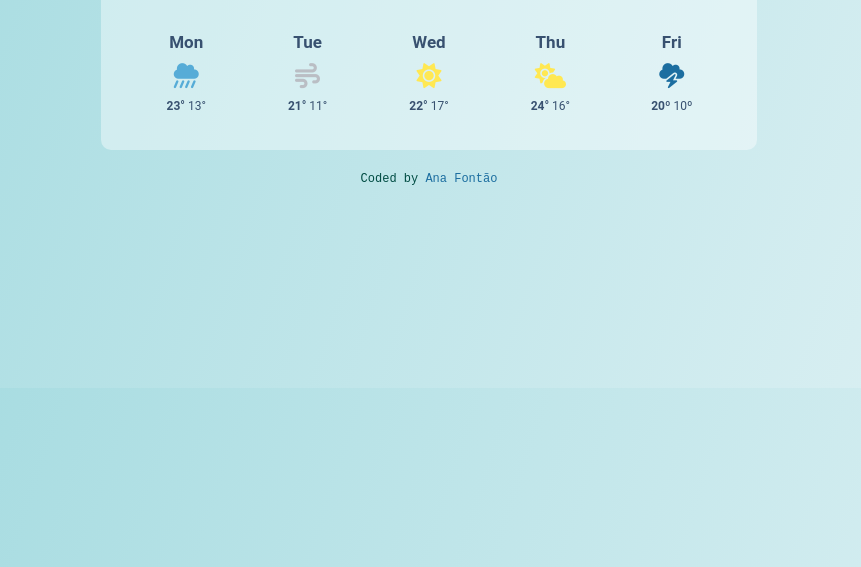
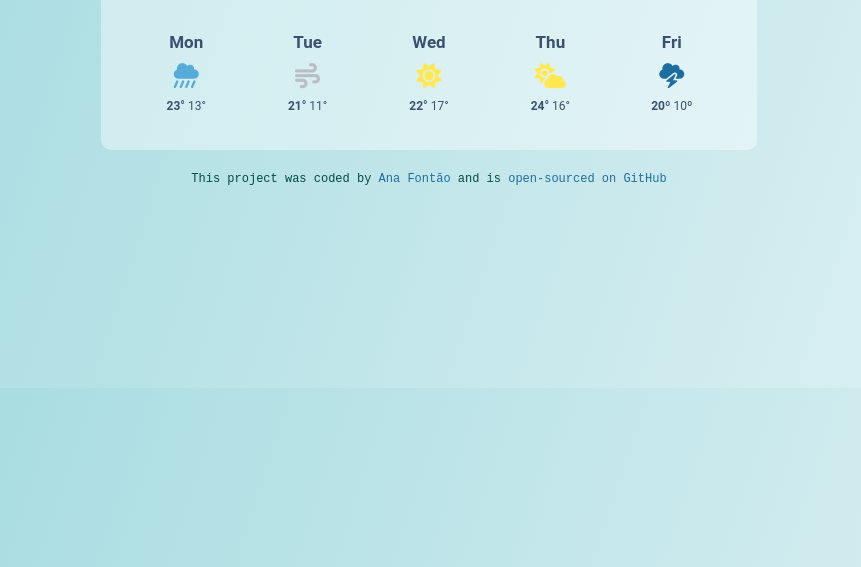
Before and after one commit to aifontao/weather-app, a plain HTML site: page index.html in a window 1280 px wide. Shown: the part 233-800 px from the top of the page, without its empty margins (211-1072 px from the left). Drawn offline with nearby package versions, Linux system fonts and the light colour scheme.

Commit message:
Updated footer
Added GitHub repository link

```diff
--- a/index.html
+++ b/index.html
@@ -110,9 +110,13 @@
       </div>
     </div>
     <footer>
-      Coded by
+      This project was coded by
       <a href="https://www.linkedin.com/in/anaisabelfontao/" target="_blank"
         >Ana Fontão</a
+      >
+      and is
+      <a href="https://github.com/aifontao/weather-app" target="_blank"
+        >open-sourced on GitHub</a
       >
     </footer>
     <script
```
